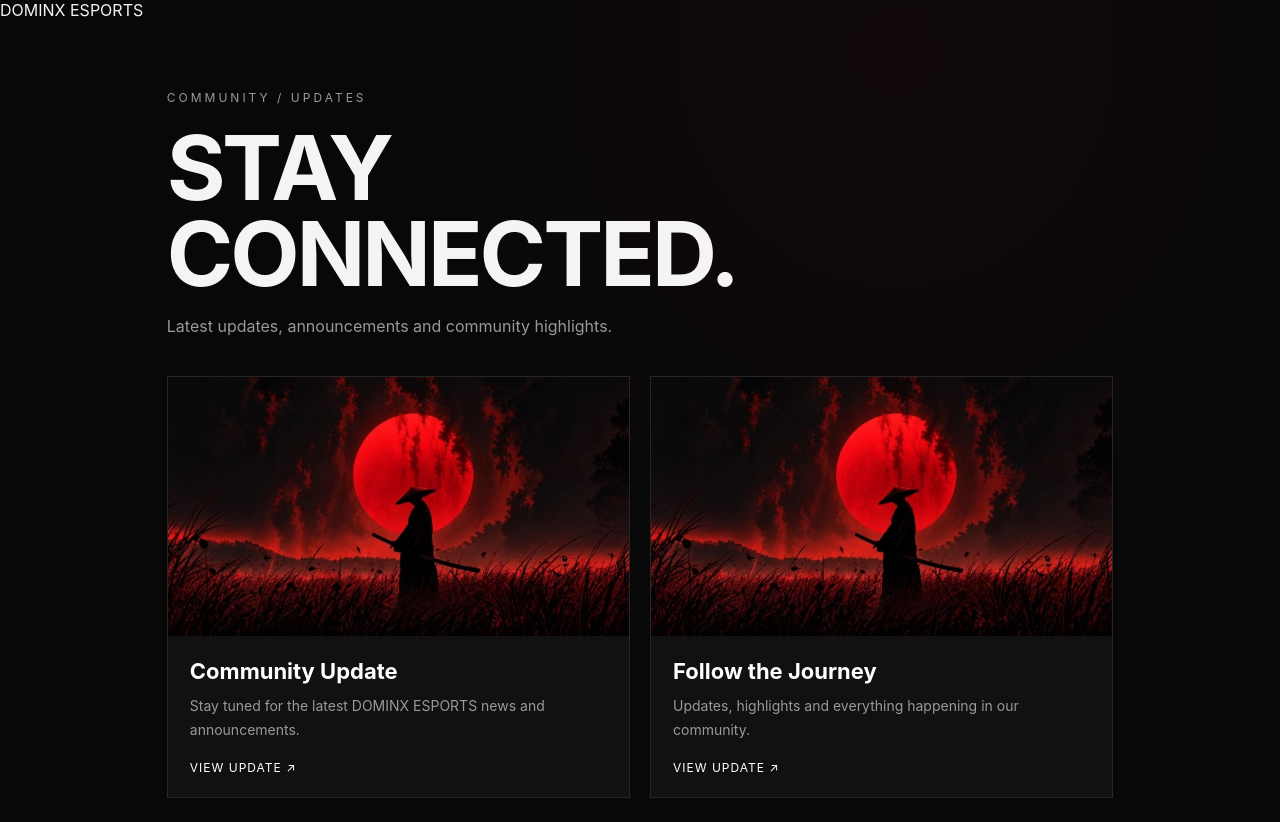
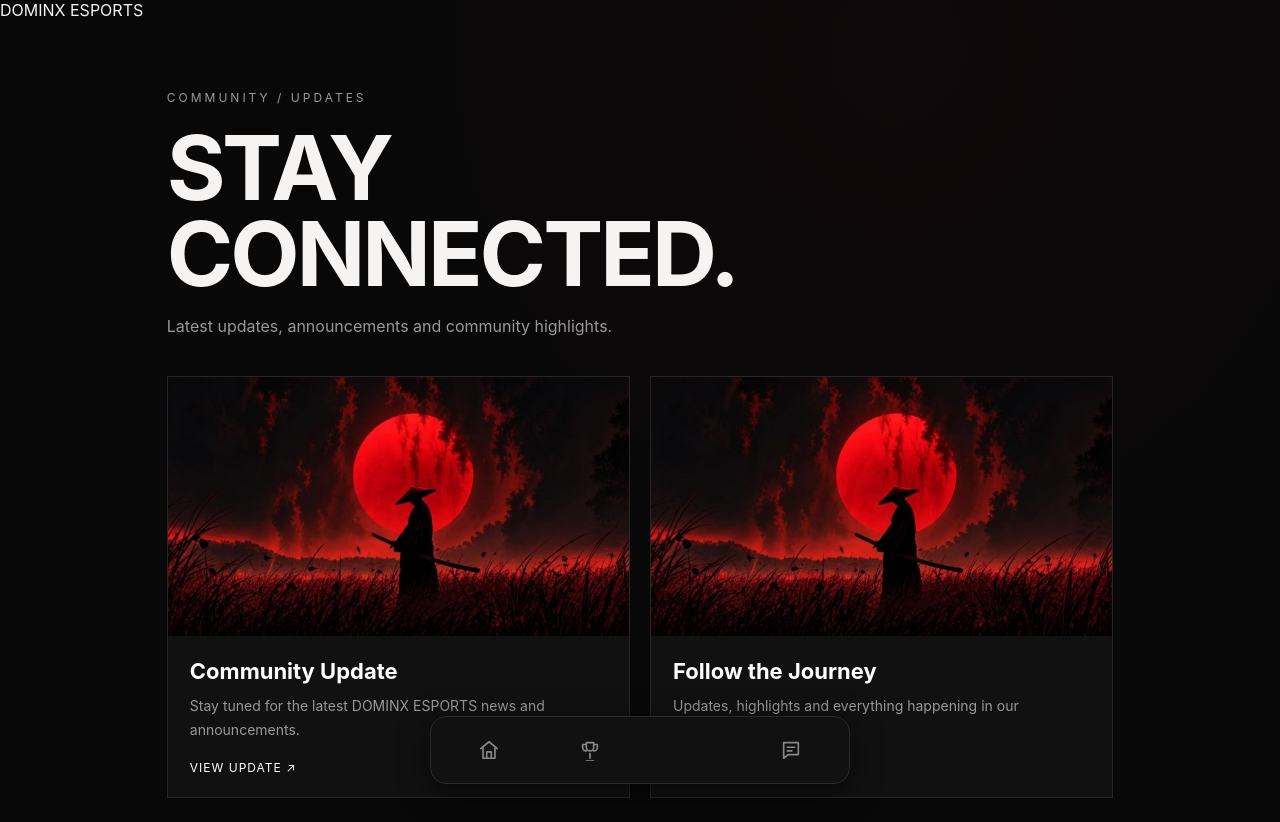
Before and after one commit to riveresports00/dominx-preview, a plain HTML site: page social.html in a window 1280 px wide. Drawn offline with Linux system fonts and the light colour scheme.

Commit message:
Fix persistent bottom navigation across pages

```diff
--- a/social.html
+++ b/social.html
@@ -48,5 +48,11 @@
 </a>
 </div>
 </main>
+<section class="quick-nav" id="quick-nav">
+<a href="index.html#home" aria-label="Home" title="Home"><svg viewBox="0 0 24 24"><path d="M3 10.5 12 3l9 7.5M5.5 9.5V21h13V9.5M9.5 21v-7h5v7"/></svg></a>
+<a href="competitive.html" aria-label="Tournament" title="Tournament"><svg viewBox="0 0 24 24"><path d="M8 4h8v5a4 4 0 0 1-8 0V4ZM8 6H4v3a4 4 0 0 0 4 4m8-7h4v3a4 4 0 0 1-4 4m-4 3v5m-4 3h8"/></svg></a>
+<a href="social.html" aria-label="Social" title="Social"><svg viewBox="0 0 24 24"><path d="M10 13a5 5 0 0 0 7l1-1m3-9a5 5 0 0 0-7-7l-1 1m-1 7 8-8"/></svg></a>
+<a href="javascript:void(0)" aria-label="Review" title="Review"><svg viewBox="0 0 24 24"><path d="M4 4h16v13H9l-5 4V4Zm4 5h8m-8 4h5"/></svg></a>
+</section>
 </body>
 </html>
```
Also changed, not shown: competitive.html (+7 -1 lines).
